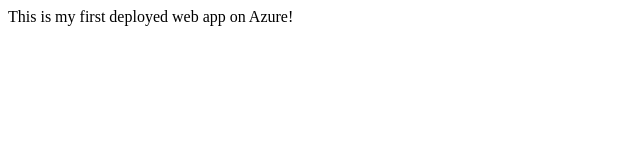
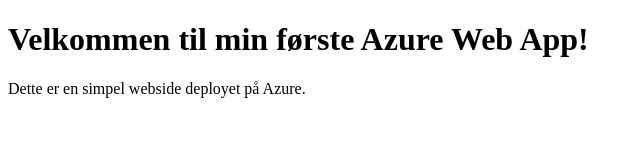
Before and after one commit to ealbrechtsen/sandbox-cloud, a plain HTML site: page index.html in a window 1280 px wide. Shown: the whole page, without its empty margins (0-641 px from the left). Drawn offline with Linux system fonts and the light colour scheme.

Commit message:
Update title and content in index.html for Azure web app

```diff
--- a/index.html
+++ b/index.html
@@ -3,9 +3,10 @@
 <head>
     <meta charset="UTF-8">
     <meta name="viewport" content="width=device-width, initial-scale=1.0">
-    <title>Document</title>
+    <title>Min Azure Web App</title>
 </head>
 <body>
-    This is my first deployed web app on Azure!
+    <h1>Velkommen til min første Azure Web App!</h1>
+    <p>Dette er en simpel webside deployet på Azure.</p>
 </body>
 </html>
```
